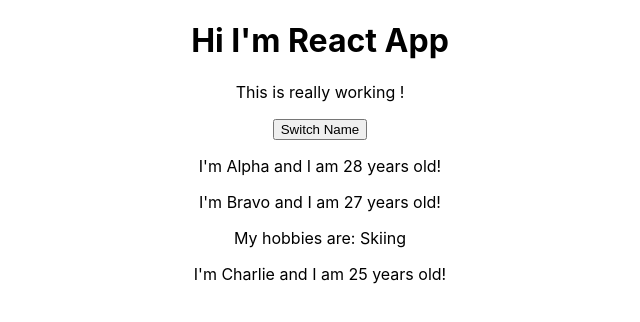
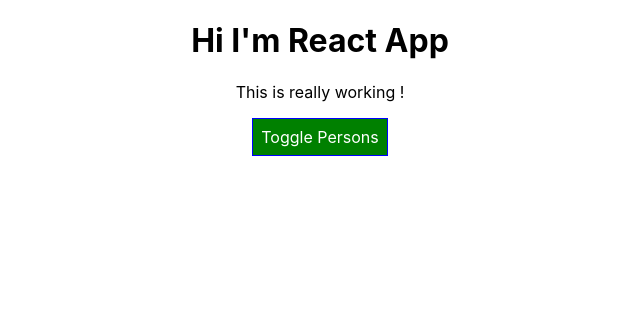
Before and after one commit to convexhull/react-js, a React (Create React App) app: page / in a window 1280 px wide. Shown: the top 322 px of the page, without its empty margins (320-960 px from the left). Built offline with nearby package versions, Linux system fonts and the light colour scheme.

Commit message:
conditional rendering and styling added

```diff
--- a/package.json
+++ b/package.json
@@ -3,9 +3,10 @@
   "version": "0.1.0",
   "private": true,
   "dependencies": {
+    "radium": "^0.25.1",
     "react": "^16.7.0",
     "react-dom": "^16.7.0",
-    "react-scripts": "2.1.2"
+    "react-scripts": "^2.1.3"
   },
   "scripts": {
     "start": "react-scripts start",
--- a/src/App.css
+++ b/src/App.css
@@ -1,3 +1,11 @@
 .App {
   text-align: center;
 }
+
+.red {
+  color : red;
+}
+
+.bold {
+  font-weight: bold;
+}
--- a/src/App.js
+++ b/src/App.js
@@ -1,40 +1,83 @@
 import React, { Component } from 'react';
-import './App.css';
+import './App.css';                             //Webpack allows us to import CSS files into JS files.
 import Person from './Person/Person';
 
 class App extends Component {
   state = {
     persons : [
-      { name: 'Alpha', age : '28'},
-      { name : 'Bravo', age : '27'},
-      { name : 'Charlie', age : '25'}
-    ]
+      {id : 'afd', name: 'Alpha', age : '28'},
+      {  id : 'dfjsdkf' ,name : 'Bravo', age : '27'},
+      {id : 'afj', name : 'Charlie', age : '25'}
+    ],
+    otherState : 'some other value',
+    showPersons : false
   };
 
-  switchNameHandler = () => {
-    // console.log('Was clicked!');
-    // DONT'T do this => this.state.persons[0].name = "Maximilian";
-    this.setState( {
-      persons : [
-        { name: 'Yash', age : '28'},
-        { name : 'Bravo', age : '27'},
-        { name : 'Charlie', age : '21'}
-      ]
+  deletePersonHandler = (personIndex) => {
+    // const persons = this.state.persons.slice();
+    const persons = [...this.state.persons];
+    persons.splice(personIndex,1);
+    this.setState({persons});
+  }
+  nameChangedHandler = (event ,id) => {
+    const personIndex = this.state.persons.findIndex( p => {
+      return p.id === id;
+    });
+    const person = {...this.state.persons[personIndex]};
+    person.name = event.target.value;
+    const  persons = [...this.state.persons];
+    persons[personIndex] = person;
+    this.setState({persons});
+  }
+                                              //Object.assign({},obj) to copy object!!
+                                              //... to copy array/object !!!
+  togglePersonsHandler = ()=> {
+    const doesShow = this.state.showPersons;
+    this.setState({
+      showPersons : !doesShow
     });
   }
 
+
   render() {
+    const style = {
+      backgroundColor: 'green',
+      color : 'white',
+      font : 'inherit',
+      border : '1px solid blue',
+      padding : '8px',
+      cursor : 'pointer'
+    }
+
+    let classes = [];
+    if(this.state.persons.length <=2){
+      classes.push('red');
+    }
+    if(this.state.persons.length<=1){
+      classes.push('bold');
+    }
+
+    let persons = null;                //Standard way to conditionally render elements. Keep the display logic outside the JSX block in render().
+    if(this.state.showPersons) {
+      persons = (
+        <div>
+          {this.state.persons.map( (person,index) => {
+            return <Person click = {()=>this.deletePersonHandler(index)} name = {person.name} age = {person.age} key = {person.id} changed = {(event)=>this.nameChangedHandler(event, person.id)} />
+          })}
+        </div>
+      )
+      style.backgroundColor = 'red';
+    }
     return (
       <div className="App">
         <h1>Hi I'm React App</h1>
-        <p>This is really working !</p>
-        <button onClick = {this.switchNameHandler}>Switch Name</button>
-        <Person name={this.state.persons[0].name} age = {this.state.persons[0].age} />
-        <Person name={this.state.persons[1].name} age = {this.state.persons[1].age} click= {this.switchNameHandler} >My hobbies are: Skiing</Person>
-        <Person name={this.state.persons[2].name} age = {this.state.persons[2].age} />
+        <p className = {classes.join(' ')}>This is really working !</p>
+        <button style = {style} onClick = {this.togglePersonsHandler}  >Toggle Persons</button>
+        {persons}
       </div>
     );
     // return React.createElement('div', {className : 'App' }, React.createElement('h1', null, 'Hi I\'m a React App'));
+    // No complex elements inside this { dynamic content brace }
   }
 }
 
--- /dev/null
+++ b/src/Person/Person.css
@@ -0,0 +1,9 @@
+
+.Person {
+    width : 60%;
+    margin : 16px auto;
+    border : 1px solid #eee;
+    box-shadow : 0 2px 3px #ccc;
+    padding : 16px;
+    text-align:  center;
+}
--- a/src/Person/Person.js
+++ b/src/Person/Person.js
@@ -1,9 +1,14 @@
+//CSS is applied globally.
+// Some default automatic CSS taken care of by Webpack.
 import React from 'react';
+import './Person.css';
+
 const person = (props) => {
     return (
-        <div>
+        <div className = "Person" >
             <p onClick = {props.click} >I'm {props.name} and I am {props.age} years old!</p>
             <p>{props.children}</p>
+            <input type="text" onChange = {props.changed} value = {props.name} />
         </div>
     );
 };
```
Also changed, not shown: 1 other file (tests, documents, lock files or other folders).
